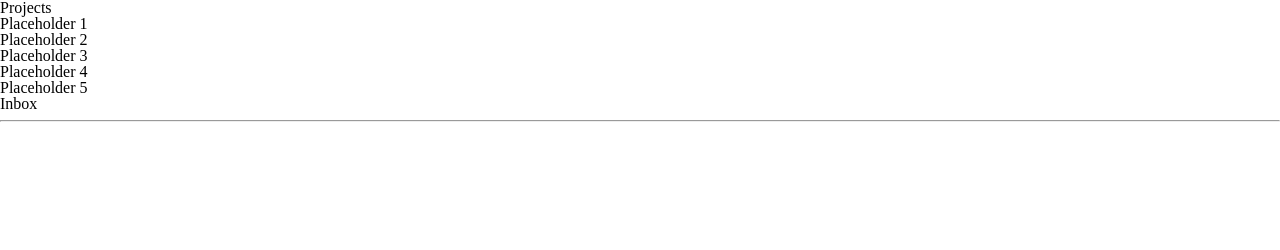
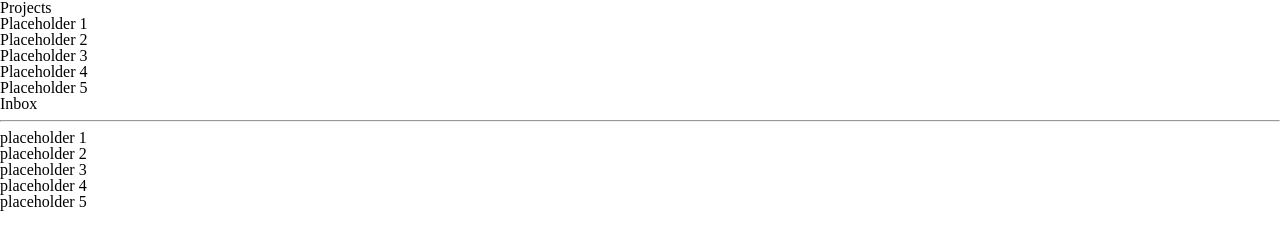
Before and after one commit to hamzahuda/to-do-list, a plain HTML site: page index.html in a window 1280 px wide. Drawn offline with Linux system fonts and the light colour scheme.

```diff
--- a/index.html
+++ b/index.html
@@ -28,7 +28,13 @@
         <div class="current-project">
             <div id="projectTitle">Inbox</div>
             <hr>
-            <div id="todoList"></div>
+            <div id="todoList">
+                <div class="todo">placeholder 1</div>
+                <div class="todo">placeholder 2</div>
+                <div class="todo">placeholder 3</div>
+                <div class="todo">placeholder 4</div>
+                <div class="todo">placeholder 5</div>
+            </div>
         </div>
         <div></div>
     </div>
```
